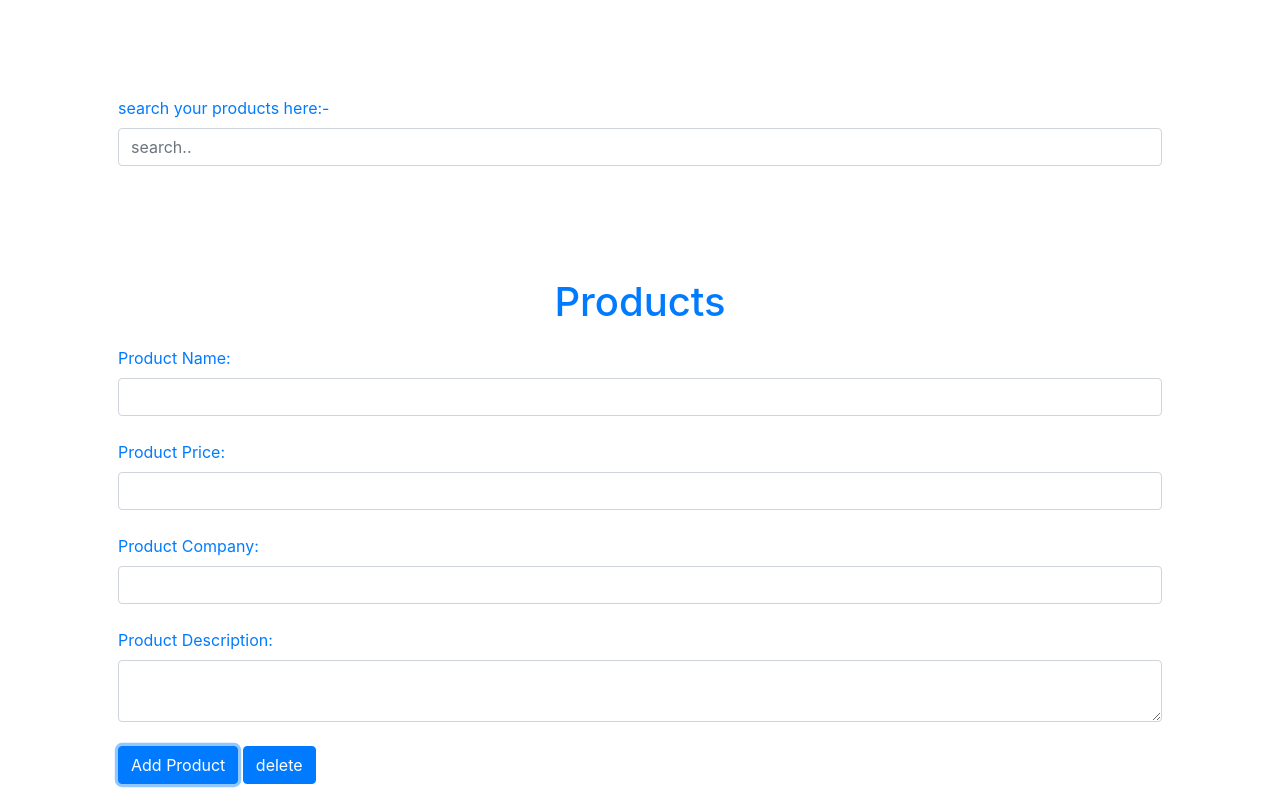
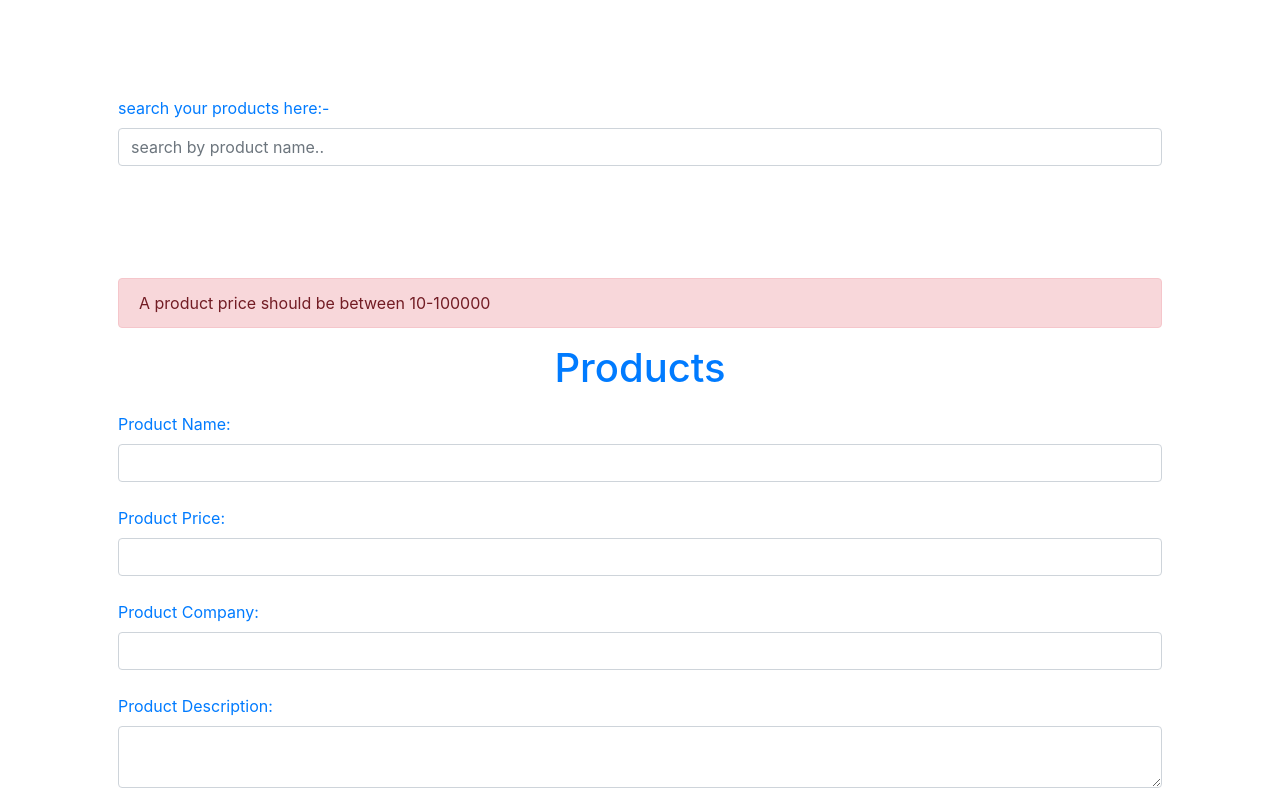
Before and after one commit to ramez120/web-development-javascript-project, a plain HTML site: page JavaScript products/index.html in a window 1280 px wide. Both pictures are taken after typing "Sample", "Sample", "Sample", "Sample" into the empty fields and a click on the button "Add Product". Shown: the top 800 px of the page. Drawn offline with Linux system fonts and the light colour scheme.

Commit message:
added validation to inputs

```diff
--- a/JavaScript products/index.html
+++ b/JavaScript products/index.html
@@ -15,7 +15,7 @@
 <body>
   <div class="container m-auto text-primary p-5">
     <label class="mt-5">search your products here:- </label>
-    <input id="search" placeholder="search.." class="form-control mb-3">
+    <input id="search" placeholder="search by product name.." class="form-control mb-3">
       <div class="row" id="searchItems">
 
 
@@ -25,7 +25,11 @@
 
     </div>
 <div class="container text-primary p-5">
+    <div id="alerts">
 
+
+
+    </div>
     <h1>Products</h1>
     <div class="form-group">
         <label>Product Name: </label>
--- a/JavaScript products/js/mine_test.js
+++ b/JavaScript products/js/mine_test.js
@@ -1,5 +1,8 @@
 var products;
 var ind;
+var regexname=/^.{2,30}$/;
+var regexprice=/^([1-9][0-9]([0-9]{0,3})|100000)$/
+var alerts="";
 if(localStorage.getItem("products") ==null)
     {
        products = [];
@@ -10,7 +13,27 @@ else{
 }
 document.getElementById("addbtn").onclick=function()
 {
-    addProduct();
+    document.getElementById("alerts").innerHTML="";
+    if(regexname.test(document.getElementById("pName").value) == false)
+        {
+           alerts+='<div class="alert alert-danger" role="alert">A product name should be 2-30 characters long</div>'
+        }
+    if(regexprice.test(document.getElementById("pPrice").value) == false)
+        {
+           alerts+='<div class="alert alert-danger" role="alert">A product price should be between 10-100000 </div>'
+        }
+
+
+
+        if(alerts !="")
+            {
+            document.getElementById("alerts").innerHTML=alerts;
+                alerts="";
+            }
+    else
+             addProduct();
+
+
 
     displayProducts();
     clear();
```
